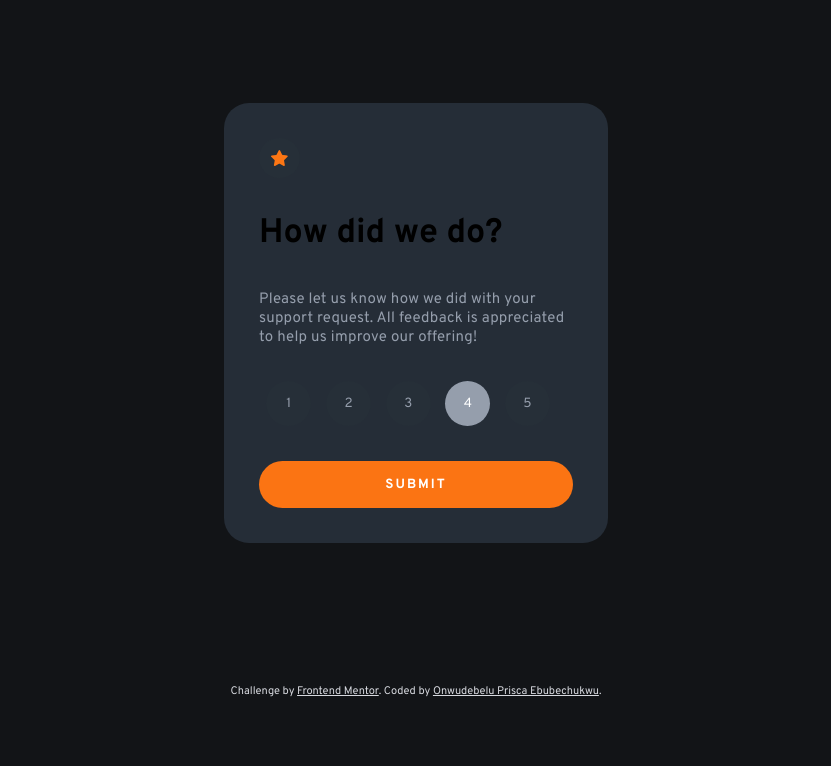
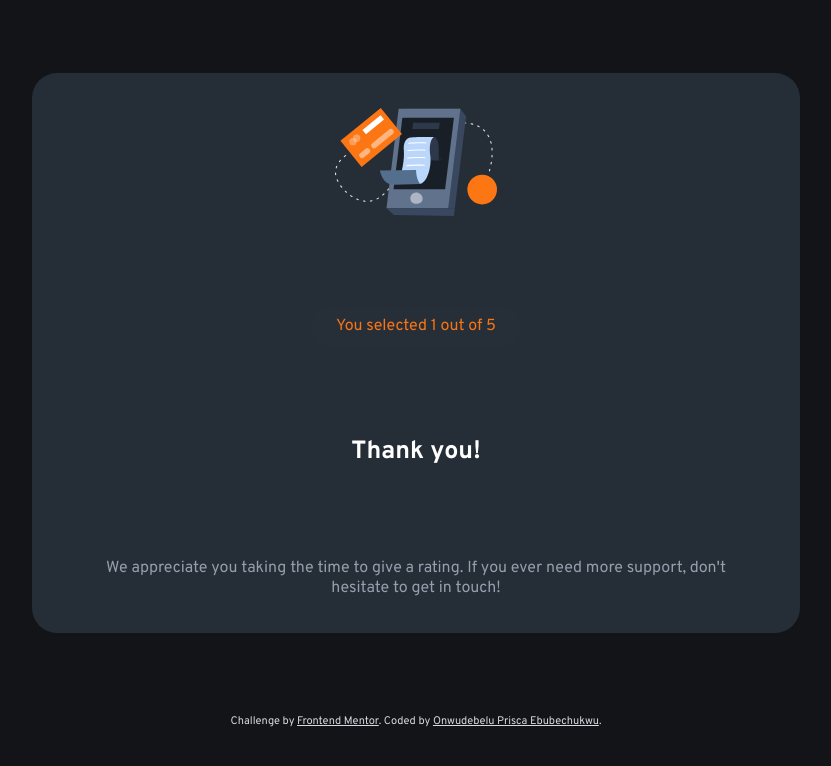
Before and after one commit to PriscaTonia/rating-component-6, a plain HTML site: page index.html in a window 1280 px wide. Both pictures are taken after a click on the button "SUBMIT". Shown: the whole page, without its empty margins (224-1055 px from the left). Drawn offline with Linux system fonts and the light colour scheme.

Commit message:
Adding javascript functionalities for the buttons

```diff
--- a/index.html
+++ b/index.html
@@ -28,11 +28,11 @@
         to help us improve our offering!</p>
     </div>
     <div class="numbers">
-      <button class="1">1</button>
-      <button class="2">2</button>
-      <button class="3">3</button>
-      <button class="4 selected">4</button>
-      <button class="5">5</button>
+      <button class="rate" id="1">1</button>
+      <button class="rate" id="2">2</button>
+      <button class="rate" id="3">3</button>
+      <button class="rate" id="4">4</button>
+      <button class="rate" id="5">5</button>
 
     </div>
     <div class="submit-btn">
@@ -42,36 +42,29 @@
     </div>
  </div>
 
+ <div class="thank-you-card">
+    <div class="thank-you-img">
+      <img src="./images/illustration-thank-you.svg" alt="">
+    </div>
+    <div class="thank-you-text">
+      <span>You selected 4 out of 5</span>
+    </div>
+    <div class="thank-you-head">
+        <h4>Thank you!</h4>
+    </div>
+    <div class="thank-you-para">
+      <p>We appreciate you taking the time to give a rating. If you ever need more support,
+        don't hesitate to get in touch!</p>
+    </div>
+ </div>
+
+
   <div class="attribution">
     Challenge by <a href="https://www.frontendmentor.io?ref=challenge" target="_blank">Frontend Mentor</a>.
     Coded by <a href="#">Onwudebelu Prisca Ebubechukwu</a>.
   </div>
 
-  <!--
-     Rating state start
-
-
-
-
-
-  1 2 3 4 5
-
-  Submit
-
-  Rating state end
-
-   Thank you state start
-
-  You selected  Add rating here  out of 5
-
-  Thank you!
-
-  We appreciate you taking the time to give a rating. If you ever need more support,
-  don’t hesitate to get in touch!
-
-   Thank you state end
-
-  -->
+ <script src="./script.js"></script>
 
 
 </body>
--- /dev/null
+++ b/script.js
@@ -0,0 +1,40 @@
+let numberBtn = document.querySelectorAll(".rate");
+let rating = 1;
+
+// Number Rating Buttons
+
+numberBtn.forEach((number)=>{
+
+    number.addEventListener('click', (e)=>{
+
+        let item = e.target;
+
+        if (item.classList.contains('rate')){
+
+            rating = item.id;
+
+            let otherRatings = item.parentElement.children;
+            for (let i = 0; i < otherRatings.length; i++) {
+
+                otherRatings[i].classList.remove('selected');
+                // console.log(otherRatings[i]);
+            }
+
+            item.classList.add('selected');
+            // console.log(rating);
+        }
+    })
+
+})
+
+// submit button
+let submitBtn = document.querySelector(".submit-btn button");
+submitBtn.addEventListener('click', ()=>{
+    let mainCard = document.querySelector(".main-container");
+    let thankCard = document.querySelector(".thank-you-card");
+    let thankValue = document.querySelector('.thank-you-text span')
+    mainCard.style.display = 'none';
+    thankCard.style.display = 'flex';;
+    thankValue.innerHTML = `You selected ${rating} out of 5`
+
+})
--- a/style.css
+++ b/style.css
@@ -18,7 +18,7 @@ body{
 
 
 /* Main Card Desktop Design */
-.main-container{
+.main-container, .thank-you-card{
     display: flex;
     flex-direction: column;
     justify-content: space-between;
@@ -30,6 +30,10 @@ body{
     background:hsl(213, 19%, 18%);
 
 }
+/* .main-container{
+    display: none;
+} */
+
 .star-icon{
     max-width: fit-content;
     max-height: auto;
@@ -41,10 +45,13 @@ body{
 }
 .header{
     font-size: 17px;
+    color: white;
+
 }
 .text{
     font-size: 15px;
     letter-spacing: .25px;
+    max-width: 90%;
     color:  hsl(217, 12%, 63%);
 }
 .numbers{
@@ -52,7 +59,6 @@ body{
     flex-direction: row;
     justify-content: space-around;
     max-width: 95%;
-    /* background-color: aqua; */
 }
 .numbers button{
     cursor: pointer;
@@ -73,7 +79,6 @@ body{
 }
 .submit-btn{
     display: flex;
-    /* background-color: aqua; */
 }
 .submit-btn button{
     cursor: pointer;
@@ -90,21 +95,57 @@ body{
 .submit-btn button:hover{
     background: white;
     color: hsl(25, 97%, 53%);
+    border: none;
 }
 
-/* Mobile Version */
-@media only screen and (max-width: 450px), only screen and (max-device-width: 450px){
-    .main-container{
 
-        max-width: 80vw;
+/* Thank you card Desktop Version */
+.thank-you-card{
+    align-items: center;
+}
+.thank-you-img, .thank-you-para, .thank-you-head, .thank-you-text{
+    display: flex;
+    flex-direction: column;
+    gap: 1em;
+    align-items: center;
+    justify-content: center;
+}
+.thank-you-text{
+    background-color: #262F38;
+    color: hsl(25, 97%, 53%);
+    border-radius: 25px;
+    padding: 10px 25px;
+
+}
+.thank-you-head{
+    color: white;
+    font-size: 25px;
+}
+.thank-you-para{
+    text-align: center;
+    width: 95%;
+    color:  hsl(217, 12%, 63%);
+}
+
+.thank-you-card{
+    display: none;
+}
+
+/* tablet Version */
+@media only screen and (min-width: 600px ) and (max-width: 900px), only screen and (min-device-width: 600px) and (max-device-width: 900px){
+    .main-container, .thank-you-card{
+        max-width: 60vw;
         min-height: 70vh;
-        background:hsl(213, 19%, 18%);
-        margin: 65px auto;
-    }
-    .star-icon{
-
-        max-width: 10vw;
-
     }
 
 }
+
+
+/* Mobile Version */
+@media only screen and (min-width: 450px ) and (max-width: 600px), only screen and (min-device-width: 450px) and (max-device-width: 600px){
+    .main-container, .thank-you-card{
+        max-width: 80vw;
+        min-height: 70vh;
+    }
+
+}
```
